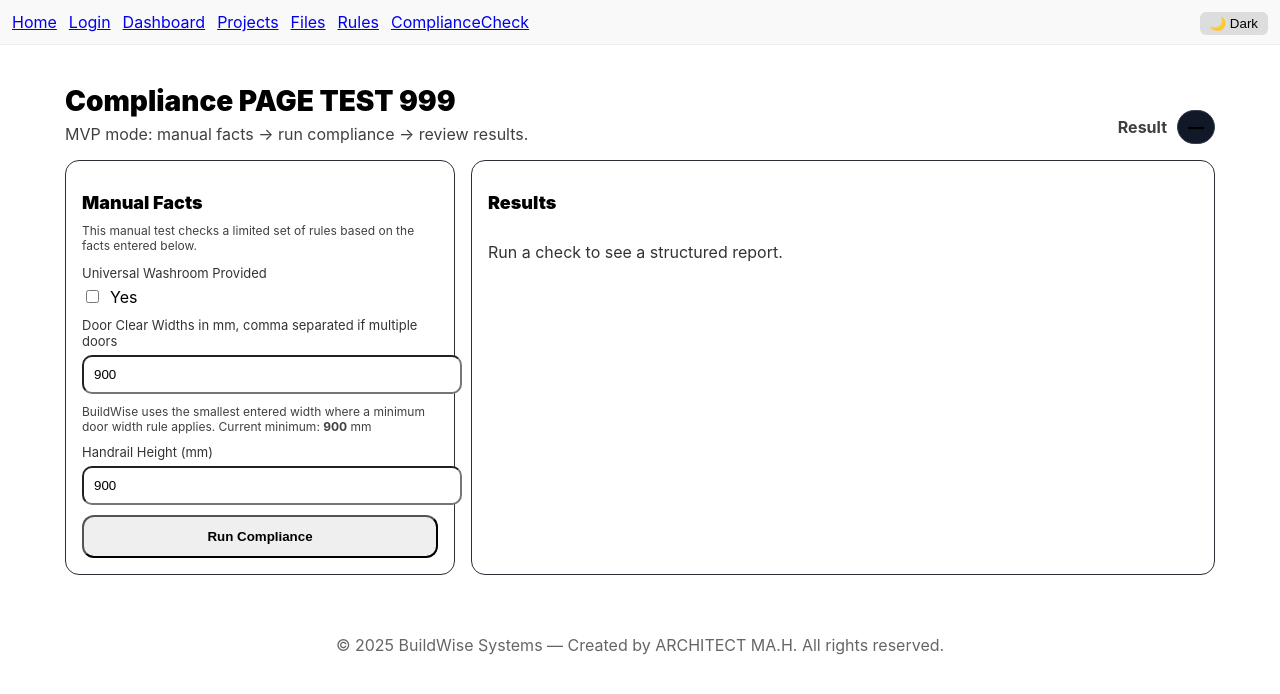
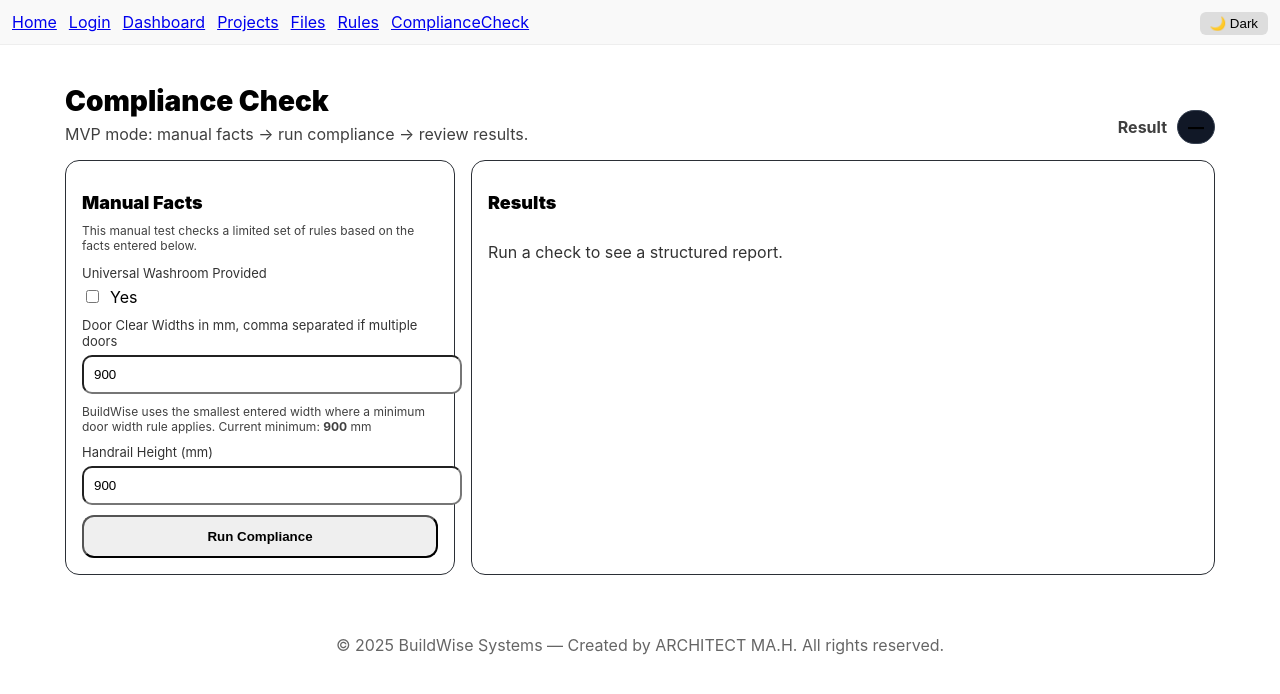
Before and after one commit to BuildWise-mvp/buildwise-frontend, a React (Create React App) app: page /compliance-check in a window 1280 px wide. Shown: the top 694 px of the page. Built offline with nearby package versions, Linux system fonts and the light colour scheme.

Commit message:
Clean up compliance page title after frontend verification

```diff
--- a/src/pages/ComplianceCheckPage.jsx
+++ b/src/pages/ComplianceCheckPage.jsx
@@ -289,7 +289,7 @@
       <div style={{ display: "flex", justifyContent: "space-between", alignItems: "flex-end" }}>
         <div>
           <h1 style={{ fontSize: 28, fontWeight: 900, marginBottom: 6 }}>
-            Compliance PAGE TEST 999
+            Compliance Check
           </h1>
           <div style={{ opacity: 0.75 }}>MVP mode: manual facts → run compliance → review results.</div>
         </div>
```
